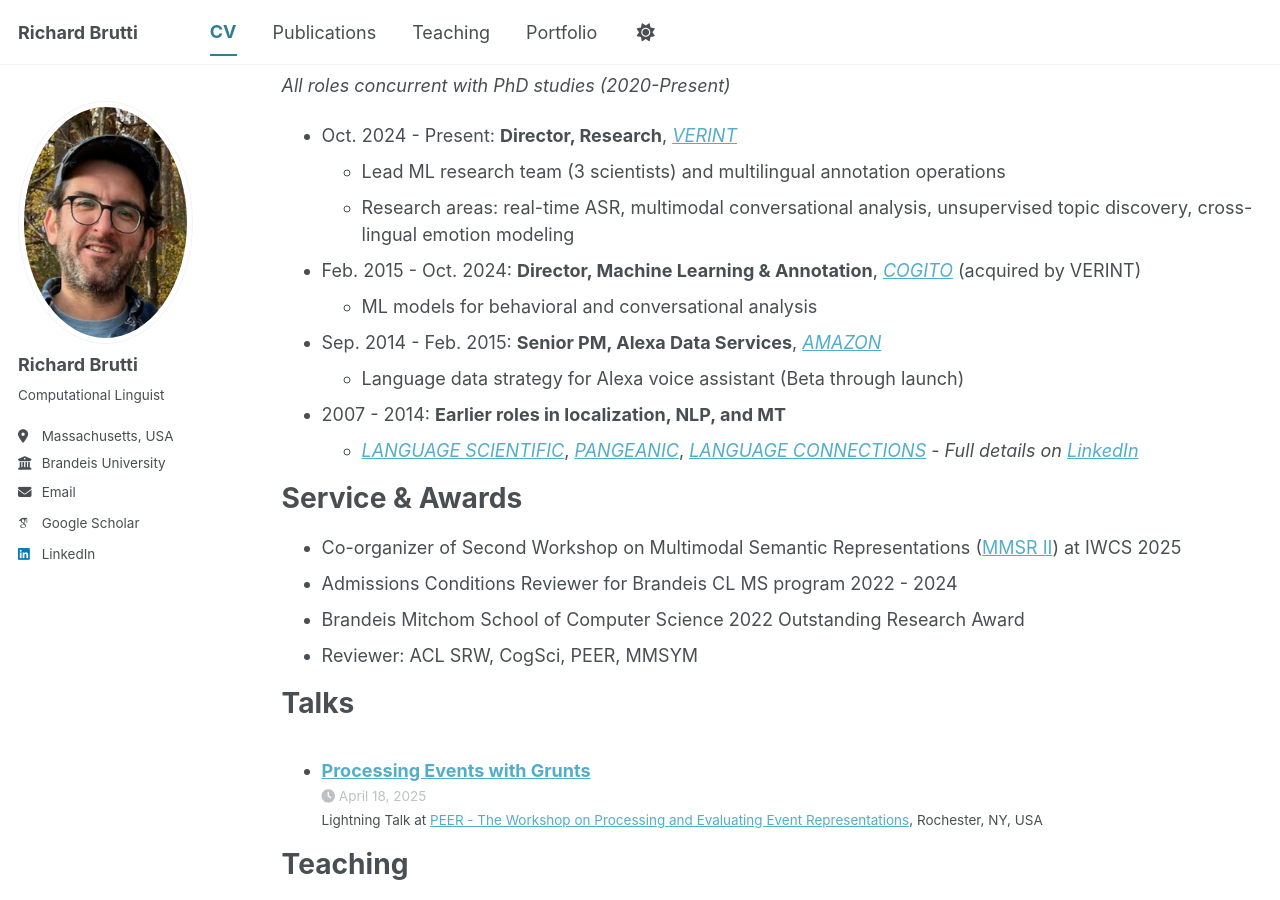
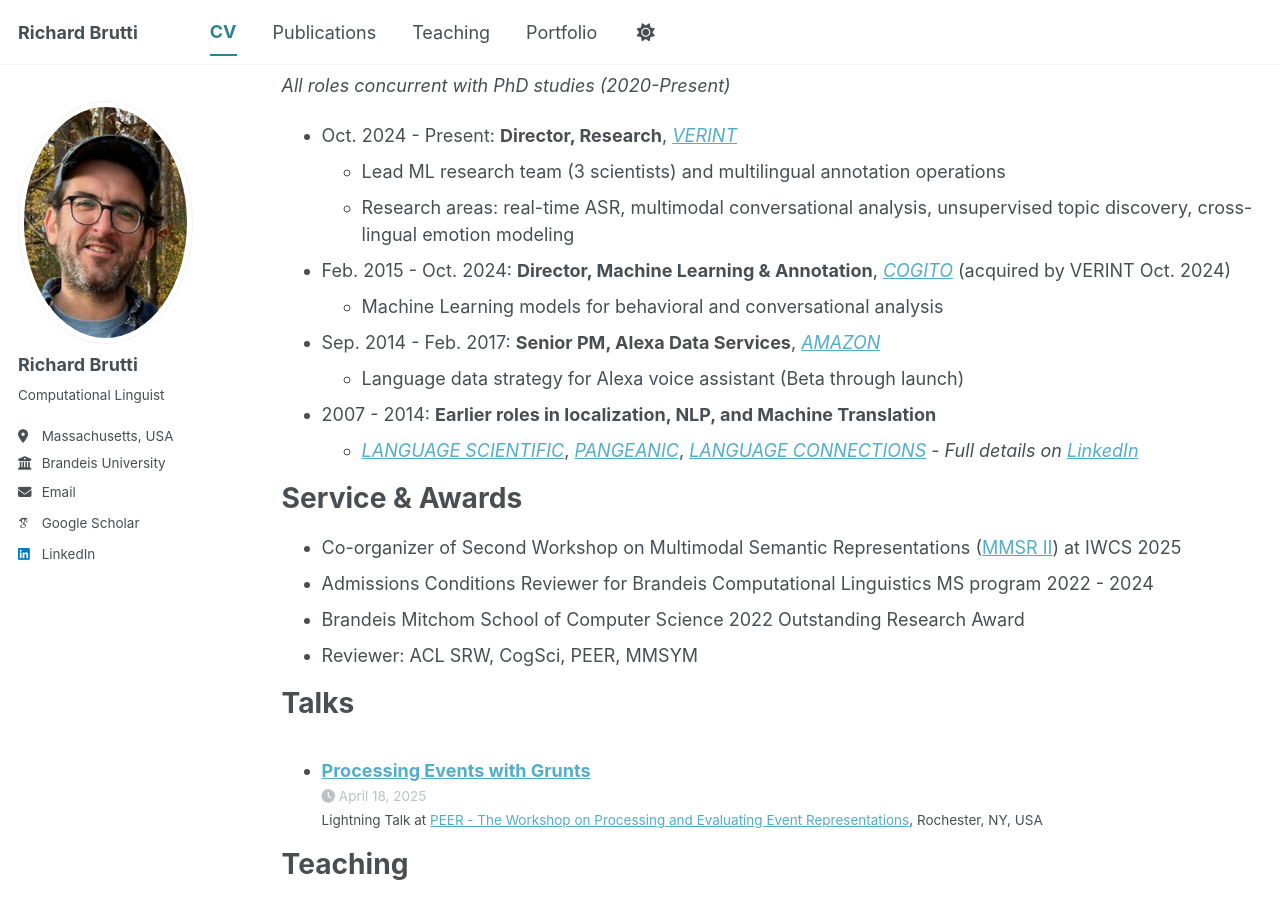
Before and after one commit to richardbrutti/richardbrutti.github.io, a Jekyll site: the page built from _pages/cv.md, in a window 1280 px wide and 900 px high, scrolled down 292 px. Built offline with Jekyll 4.4.1, drawn with Linux system fonts in a browser that asks for light colours; some web fonts are replaced; a script bundle is joined from its source files by our own code; library files that are not in the unit come from our copies.

Commit message:
cv & bio updates

```diff
--- a/_pages/cv.md
+++ b/_pages/cv.md
@@ -22,11 +22,11 @@ Work Experience
 * Oct. 2024 - Present: **Director, Research**, *[VERINT](https://www.verint.com/)*
   * Lead ML research team (3 scientists) and multilingual annotation operations
   * Research areas: real-time ASR, multimodal conversational analysis, unsupervised topic discovery, cross-lingual emotion modeling
-* Feb. 2015 - Oct. 2024: **Director, Machine Learning & Annotation**, *[COGITO](https://www.verint.com/cogito/)* (acquired by VERINT)
-  * ML models for behavioral and conversational analysis
-* Sep. 2014 - Feb. 2015: **Senior PM, Alexa Data Services**, *[AMAZON](https://www.amazon.science/tag/alexa)*
+* Feb. 2015 - Oct. 2024: **Director, Machine Learning & Annotation**, *[COGITO](https://www.verint.com/cogito/)* (acquired by VERINT Oct. 2024)
+  * Machine Learning models for behavioral and conversational analysis
+* Sep. 2014 - Feb. 2017: **Senior PM, Alexa Data Services**, *[AMAZON](https://www.amazon.science/tag/alexa)*
   * Language data strategy for Alexa voice assistant (Beta through launch)
-* 2007 - 2014: **Earlier roles in localization, NLP, and MT**
+* 2007 - 2014: **Earlier roles in localization, NLP, and Machine Translation**
   * *[LANGUAGE SCIENTIFIC](https://www.languagescientific.com/)*, *[PANGEANIC](https://pangeanic.com/)*, *[LANGUAGE CONNECTIONS](https://www.languageconnections.com/)* -  *Full details on [LinkedIn](https://www.linkedin.com/in/rbrutti/)*
 
 <!-- Skills
@@ -42,7 +42,7 @@ Work Experience
 Service & Awards
 ======
 * Co-organizer of Second Workshop on Multimodal Semantic Representations ([MMSR II](https://mmsr-workshop.github.io/)) at IWCS 2025
-* Admissions Conditions Reviewer for Brandeis CL MS program 2022 - 2024
+* Admissions Conditions Reviewer for Brandeis Computational Linguistics MS program 2022 - 2024
 * Brandeis Mitchom School of Computer Science 2022 Outstanding Research Award
 * Reviewer: ACL SRW, CogSci, PEER, MMSYM
 
```
Also changed, not shown: _pages/about.md (+1 -1 lines).
